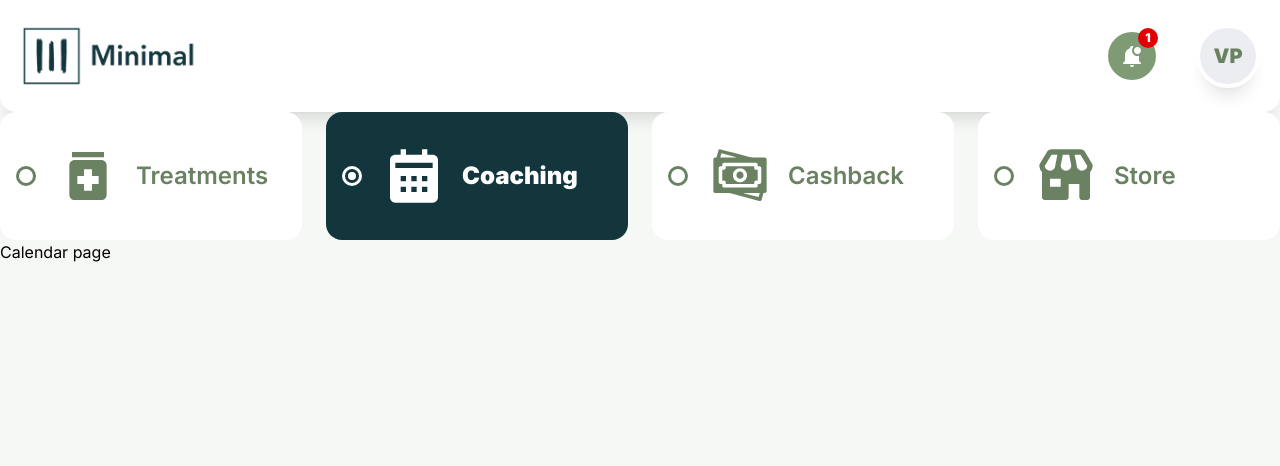
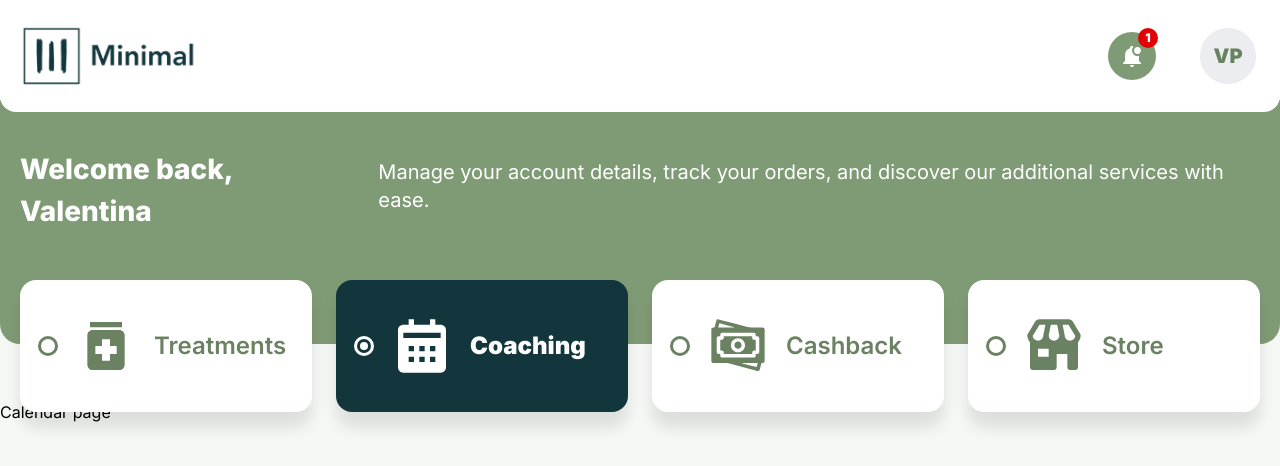
Before and after one commit to kkmali/nextJs-practices, a Next.js app in the folder minimal/: page /calendar in a window 1280 px wide. Shown: the top 466 px of the page. Built offline with nearby package versions, Linux system fonts and the light colour scheme.

Commit message:
completed header and layout section

```diff
--- a/minimal/src/app/components/cards/DashboardCards.jsx
+++ b/minimal/src/app/components/cards/DashboardCards.jsx
@@ -1,11 +1,11 @@
 "use client";
-import React, { useEffect, useState } from "react";
+import React, {useEffect, useState} from "react";
 import Link from "next/link";
 import constants from "../generic/constants";
-import { usePathname } from "next/navigation";
+import {usePathname} from "next/navigation";
 
 function DashboardCards() {
-  const { dashboardCardData } = constants();
+  const {dashboardCardData} = constants();
   const pathname = usePathname();
   const [isMounted, setIsMounted] = useState(false);
   useEffect(() => {
@@ -14,26 +14,28 @@ function DashboardCards() {
 
   if (!isMounted) return null;
   return (
-    <>
-      <div className="grid lg:grid-cols-4 grid-cols-2 gap-6">
+    <div className="container">
+      <div className=" mt-[-170px]  xl:mt-[-64px] grid grid-cols-2 max-w-[700px] xl:max-w-full xl:grid-cols-4 gap-4 sm:gap-6 mx-auto ">
         {dashboardCardData.map((item, index) => {
           const isActive = pathname === item.href;
           return (
             <Link
               key={index}
               href={item.href}
-              className={`py-8 rounded-2xl ${
-                isActive ? "bg-primary" : "bg-white"
-              } max-w-100 pl-4 flex items-center gap-5`}
+              className={`sm:py-8 rounded-2xl ${
+                isActive
+                  ? "bg-primary border-primary"
+                  : "bg-white border-white hover:border-green-500 hover:bg-green-200"
+              } max-w-100 sm:px-4 p-3 flex items-center sm:gap-4 shadow-card border-2 trasntion duration-700`}
             >
               <div
-                className={`size-5 rounded-full border-3  flex justify-center items-center ${
+                className={`size-5 rounded-full border-3  flex justify-center items-center shrink-0 max-sm:self-start max-sm:mt-2.5 ${
                   isActive ? "border-white" : "border-green-500"
                 } `}
               >
                 <span className="size-2 rounded-full bg-white"></span>
               </div>
-              <div className="flex items-center gap-4 text-white ">
+              <div className="flex sm:flex-row w-full flex-col items-center gap-x-4 gap-y-2 text-white ">
                 <div>
                   {
                     <item.icon
@@ -44,7 +46,7 @@ function DashboardCards() {
                   }
                 </div>
                 <h4
-                  className={`md:text-2xl text-lg  ${
+                  className={`md:text-2xl sm:text-lg text-base  ${
                     isActive
                       ? "text-white font-black"
                       : "text-green-500 font-semibold"
@@ -57,7 +59,7 @@ function DashboardCards() {
           );
         })}
       </div>
-    </>
+    </div>
   );
 }
 
--- a/minimal/src/app/components/core/Header.jsx
+++ b/minimal/src/app/components/core/Header.jsx
@@ -5,7 +5,7 @@ import constants from "../generic/constants";
 export default function Header() {
   const {dropDownMenuItems} = constants();
   return (
-    <header className="bg-white shadow-500 rounded-b-2xl">
+    <header className="bg-white shadow-500 rounded-b-2xl sticky z-10">
       <div className="container">
         <div className="flex justify-between items-center md:py-6 py-4">
           <div>
@@ -31,18 +31,16 @@ export default function Header() {
               </div>
             </div>
             <div>
-              <div>
               <Menu>
                 <MenuButton className="rounded-full size-9 md:size-16 border-4 border-white bg-light-gray shadow-500 hover:cursor-pointer ">
                   <span className="md:text-xl text-xs font-black text-green-500">
                     VP
                   </span>
                 </MenuButton>
-
                 <MenuItems
                   transition
                   anchor="bottom end"
-                    className="flex flex-col gap-2 md:gap-4 origin-top-right rounded-xl p-2 md:p-4 mt-4 text-white transition duration-100 ease-out data-[closed]:scale-95 data-[closed]:opacity-0 shadow-2xl bg-white"
+                  className="flex flex-col gap-2 origin-top-right rounded-xl p-2 md:p-4 mt-4 text-white transition duration-100 ease-out data-[closed]:scale-95 data-[closed]:opacity-0 shadow-dropdown bg-white z-11"
                 >
                   {dropDownMenuItems.map((item, index) => {
                     return (
@@ -65,7 +63,6 @@ export default function Header() {
           </div>
         </div>
       </div>
-      </div>
     </header>
   );
 }
--- /dev/null
+++ b/minimal/src/app/components/generic/DashboardHeader.jsx
@@ -0,0 +1,25 @@
+import React from "react";
+import DashboardCards from "../cards/DashboardCards";
+
+export default function DashboardHeader() {
+  return (
+    <>
+      <section className="md:sticky md:16 lg:top-[100px] md:z-[9] ">
+        <div className="-mt-6 pt-0 pb-[210px] sm:pb-[220px] xl:pb-28 xl:pt-12 bg-green-600 text-white rounded-b-2xl md:rounded-b-[20px]">
+          <div className="container">
+            <div className="xl:flex gap-4  items-baseline  hidden">
+              <h4 className="font-extrabold text-white text-[28px]">
+                Welcome back, Valentina
+              </h4>
+              <p className="text-xl text-white">
+                Manage your account details, track your orders, and discover our
+                additional services with ease.
+              </p>
+            </div>
+          </div>
+        </div>
+        <DashboardCards />
+      </section>
+    </>
+  );
+}
--- a/minimal/src/app/globals.css
+++ b/minimal/src/app/globals.css
@@ -4,11 +4,14 @@
   --color-primary: #13363d;
   --color-gray-100: #f6f8f5;
   --color-light-gray: #ebedf0;
+  --color-green-200: #edf1eb;
   --color-green-500: #6b8262;
   --color-green-600: #7f9b75;
   --color-red-500: #e10004;
-  --shadow-500: 0px 4px 4px -4px rgba(12, 12, 13, 0.05),
+  --shadow-header: 0px 4px 4px -4px rgba(12, 12, 13, 0.05),
     0px 16px 16px -8px rgba(12, 12, 13, 0.1);
+  --shadow-dropdown: 0px 0px 24px -8px rgba(12, 12, 13, 0.2);
+  --shadow-card: 0px 16px 15.8px 0px rgba(0, 0, 0, 0.1);
 }
 
 @utility container {
--- a/minimal/src/app/layout.jsx
+++ b/minimal/src/app/layout.jsx
@@ -2,6 +2,7 @@ import {Inter} from "next/font/google";
 import "./globals.css";
 import Header from "./components/core/Header";
 import DashboardCards from "./components/cards/DashboardCards";
+import DashboardHeader from "./components/generic/DashboardHeader";
 
 const inter = Inter({
   subsets: ["latin"],
@@ -18,7 +19,7 @@ export default function RootLayout({children}) {
     <html lang="en">
       <body className={` antialiased`}>
         <Header />
-        <DashboardCards />
+        <DashboardHeader />
         {children}
       </body>
     </html>
```
Lines whose indentation alone changed are shown as unchanged.
